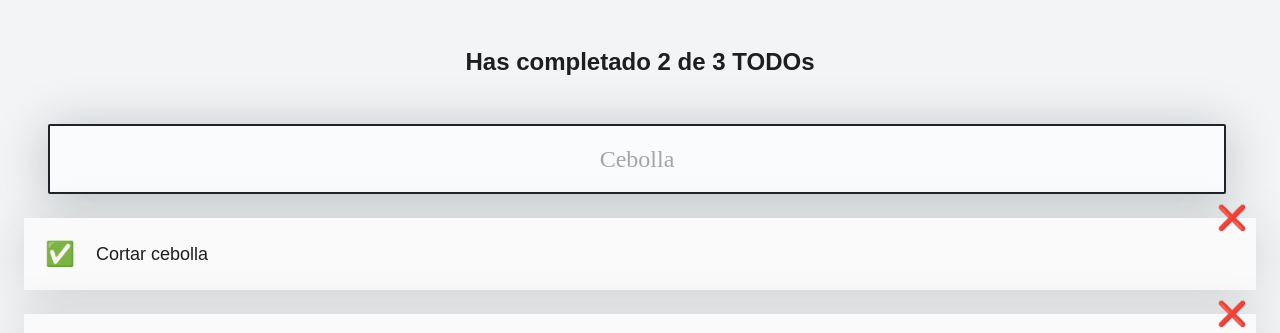
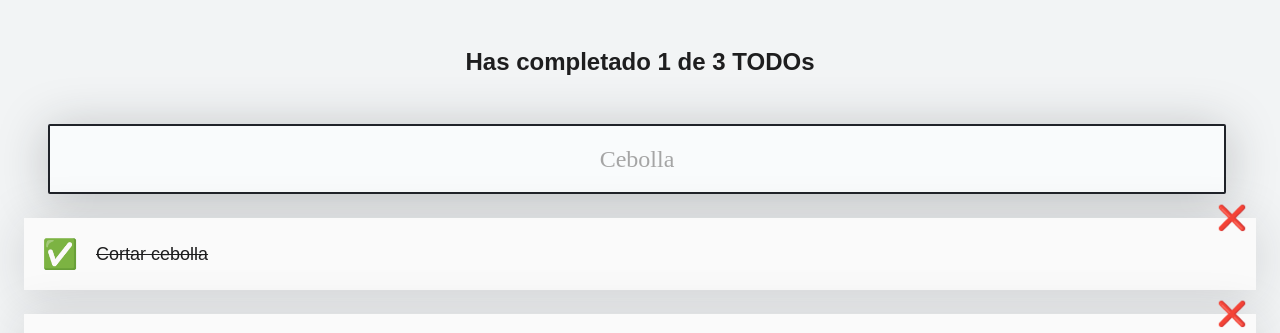
Before and after one commit to santiagobr/todo-machine-app, a React (Create React App) app: page / in a window 1280 px wide. Shown: the top 333 px of the page. Built offline with nearby package versions, Linux system fonts and the light colour scheme; the HTML template or start-up script is replaced by a standard one.

Commit message:
Count and search todos

```diff
--- a/src/App.js
+++ b/src/App.js
@@ -6,21 +6,38 @@
 import { TodoList } from './TodoList';
 import { CreateTodoButton } from './CreateTodoButton';
 
-const todos = [
-  { text: 'Cortar cebolla', completed: false },
+const defaultTodos = [
+  { text: 'Cortar cebolla', completed: true },
   { text: 'Tomar el curso de intro a React', completed: false },
   { text: 'Llorar con la llorona', completed: false },
 ];
 
 function App() {
+  const [todos, setTodos] = React.useState(defaultTodos);
+  const [searchValue, setSearchValue] = React.useState('');
+
+  const completedTodos = todos.filter((todo) => !!todo.completed).length;
+  const totalTodos = todos.length;
+
+  let searchedTodos = [];
+
+  if (!searchValue.length >= 1) {
+    searchedTodos = todos;
+  } else {
+    searchedTodos = todos.filter((todo) => {
+      const todoText = todo.text.toLowerCase();
+      const searchText = searchValue.toLowerCase();
+      return todoText.includes(searchText);
+    });
+  }
   return (
     <>
-      <TodoCounter />
+      <TodoCounter total={totalTodos} completed={completedTodos} />
 
-      <TodoSearch />
+      <TodoSearch searchValue={searchValue} setSearchValue={setSearchValue} />
 
       <TodoList>
-        {todos.map((todo) => (
+        {searchedTodos.map((todo) => (
           <TodoItem
             key={todo.text}
             text={todo.text}
--- a/src/TodoCounter.jsx
+++ b/src/TodoCounter.jsx
@@ -1,8 +1,12 @@
 import React from 'react';
 import './TodoCounter.css';
 
-function TodoCounter() {
-  return <h2 className="TodoCounter">Has completado 2 de 3 TODOs</h2>;
+function TodoCounter({ total, completed }) {
+  return (
+    <h2 className="TodoCounter">
+      Has completado {completed} de {total} TODOs
+    </h2>
+  );
 }
 
 export { TodoCounter };
--- a/src/TodoSearch.jsx
+++ b/src/TodoSearch.jsx
@@ -1,9 +1,7 @@
 import React from 'react';
 import './TodoSearch.css';
 
-function TodoSearch() {
-  const [searchValue, setSearchValue] = React.useState('');
-
+function TodoSearch({ searchValue, setSearchValue }) {
   const onSearchValueChange = (event) => {
     console.log(event.target.value);
     setSearchValue(event.target.value);
@@ -16,7 +14,6 @@
       value={searchValue}
       onChange={onSearchValueChange}
     />,
-    <p>{searchValue}</p>
   ];
 }
 
```
